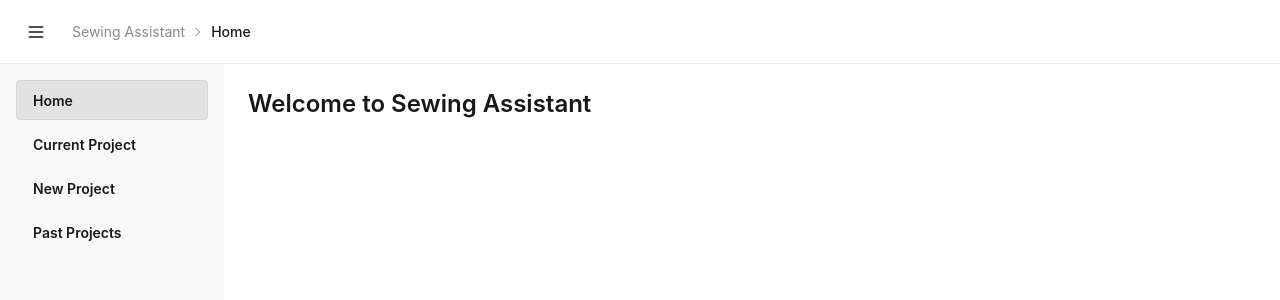
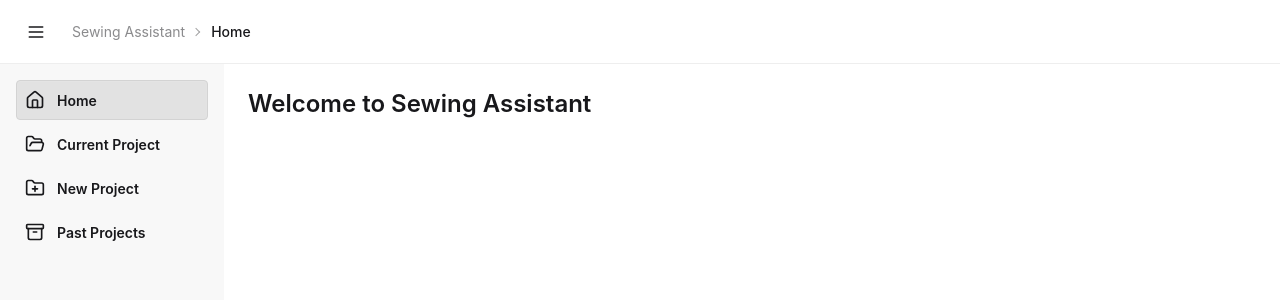
Before and after one commit to StacAttacc/SewingAssistant, a React app in the folder frontend/: page / in a window 1280 px wide. Shown: the top 300 px of the page. Built offline with nearby package versions, Linux system fonts and the light colour scheme; the HTML template or start-up script is replaced by a standard one.

Commit message:
feat: installing lucide to make things looko a bit better

```diff
--- a/frontend/package.json
+++ b/frontend/package.json
@@ -11,6 +11,7 @@
   },
   "dependencies": {
     "daisyui": "^5.5.19",
+    "lucide-react": "^0.577.0",
     "react": "^19.2.4",
     "react-dom": "^19.2.4",
     "react-router-dom": "^7.13.1"
--- a/frontend/src/components/Sidebar.jsx
+++ b/frontend/src/components/Sidebar.jsx
@@ -1,30 +1,34 @@
 import { NavLink } from 'react-router-dom'
+import { House, FolderOpen, FolderPlus, Archive } from 'lucide-react'
 
 const links = [
-  { to: '/', label: 'Home' },
-  { to: '/project/current', label: 'Current Project' },
-  { to: '/project/new', label: 'New Project' },
-  { to: '/projects', label: 'Past Projects' },
+  { to: '/',                label: 'Home',            Icon: House       },
+  { to: '/project/current', label: 'Current Project', Icon: FolderOpen  },
+  { to: '/project/new',     label: 'New Project',     Icon: FolderPlus  },
+  { to: '/projects',        label: 'Past Projects',   Icon: Archive     },
 ]
 
 export default function Sidebar({ open }) {
   return (
     <aside
       className={`
-        flex flex-col gap-1 p-4 bg-base-200 min-h-screen transition-all duration-200
-        ${open ? 'w-56' : 'w-0 overflow-hidden p-0'}
+        flex flex-col gap-1 py-4 bg-base-200 min-h-screen shrink-0
+        transition-all duration-200
+        ${open ? 'w-56 px-4' : 'w-14 px-2'}
       `}
     >
-      {links.map(({ to, label }) => (
+      {links.map(({ to, label, Icon }) => (
         <NavLink
           key={to}
           to={to}
           end={to === '/'}
+          title={!open ? label : undefined}
           className={({ isActive }) =>
-            `btn btn-ghost justify-start ${isActive ? 'btn-active' : ''}`
+            `btn btn-ghost justify-start gap-3 px-2 ${isActive ? 'btn-active' : ''}`
           }
         >
-          {label}
+          <Icon size={20} className="shrink-0" />
+          {open && <span>{label}</span>}
         </NavLink>
       ))}
     </aside>
```
Also changed, not shown: 1 other file (tests, documents, lock files or other folders).
